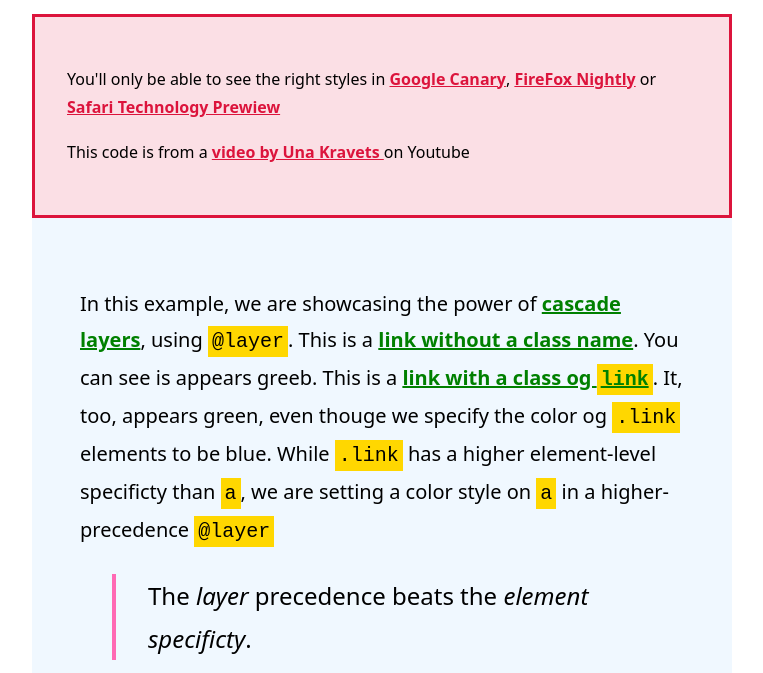
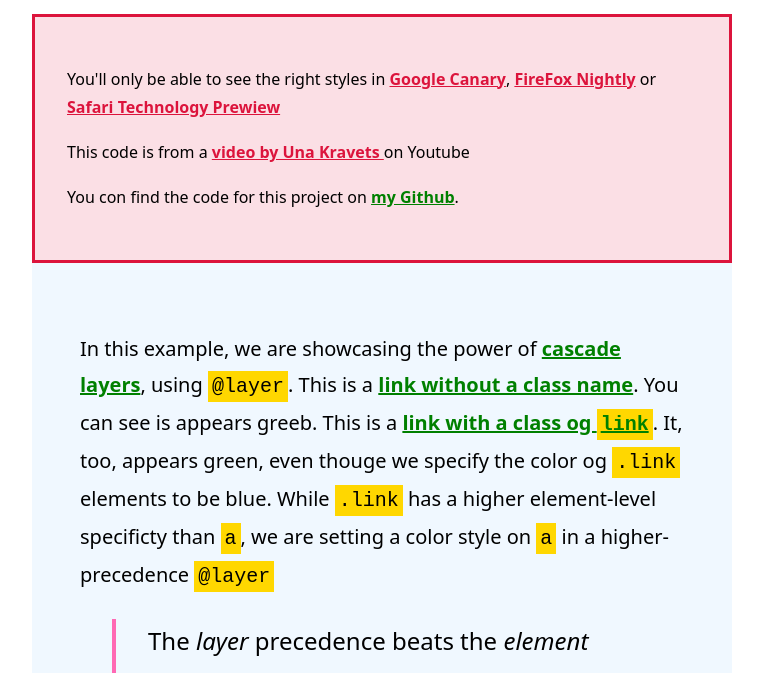
Before and after one commit to mhoumann87/css-learning, a plain HTML site: page cascade_layers/index.html in a window 1280 px wide. Shown: the part 112-785 px from the top of the page, without its empty margins (258-1021 px from the left). Drawn offline with Linux system fonts and the light colour scheme.

Commit message:
Update index.html with link to Github :sparkles:

```diff
--- a/cascade_layers/index.html
+++ b/cascade_layers/index.html
@@ -40,6 +40,14 @@
             </a>
             on Youtube
           </p>
+
+          <p>
+            You con find the code for this project on
+            <a
+              href="https://github.com/mhoumann87/css-learning/tree/main/cascade_layers"
+              >my Github</a
+            >.
+          </p>
         </div>
       </div>
 
@@ -61,7 +69,8 @@
 
         <div class="callout">
           <p>
-            The <em>layer</em> precedence beats the <em>element specificty</em>.
+            The <em>layer</em> precedence beats the
+            <em>element specificity</em>.
           </p>
         </div>
 
@@ -70,7 +79,7 @@
           <code>utilities</code> where wee have a class called
           <code>pink</code>. This is a
           <a href="#" class="pink">link with a class of <code>pink</code></a
-          >. This specicicity wins
+          >. This specificity wins
         </p>
 
         <p>
```
